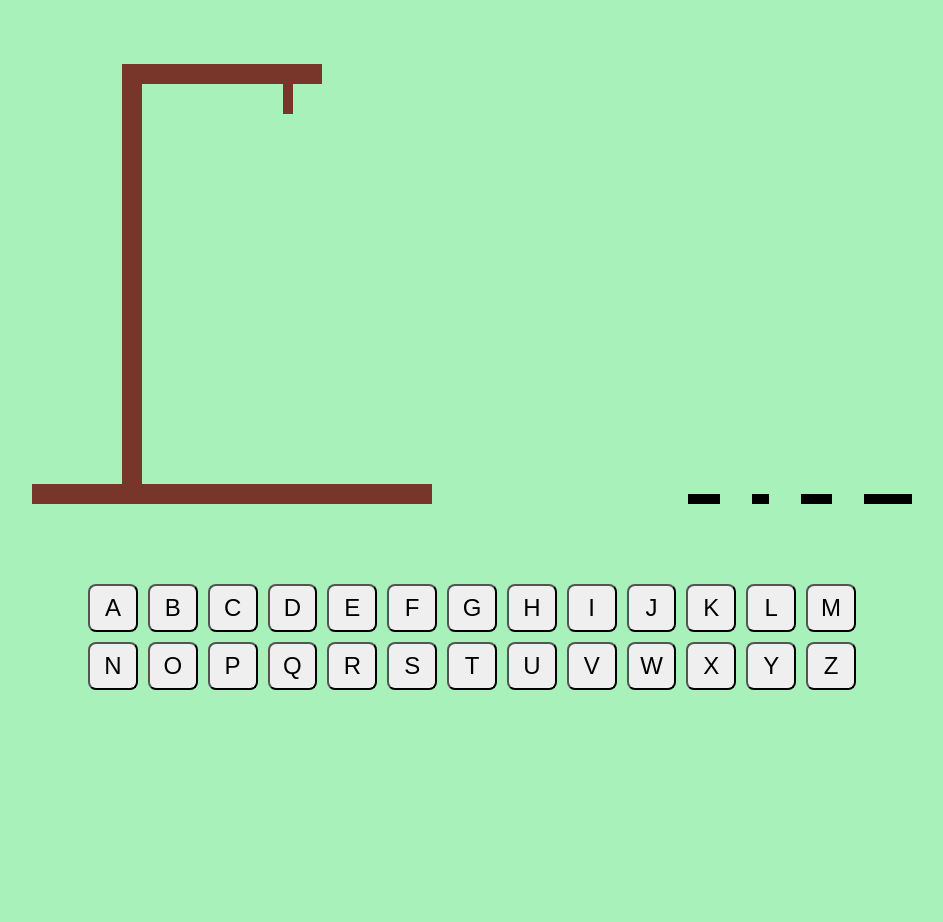
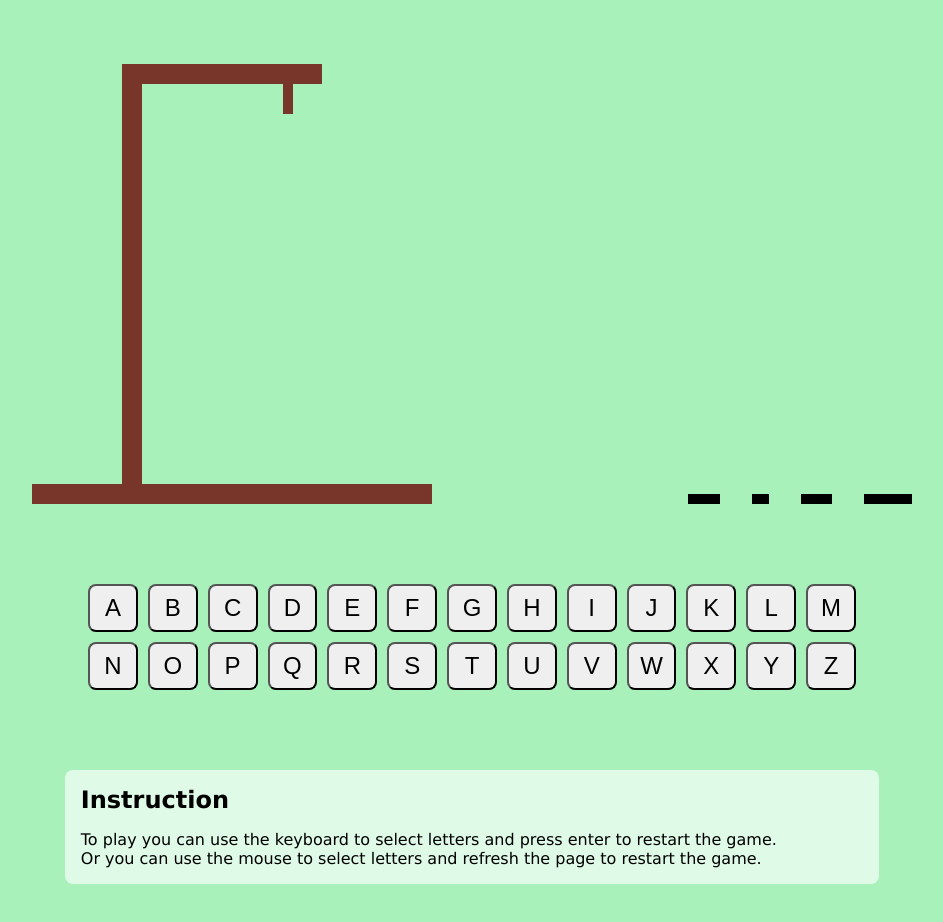
Before and after one commit to BarbaraPapa/Hangman-game, a React (Vite) app: page / in a window 1280 px wide. Shown: the top 922 px of the page, without its empty margins (168-1111 px from the left). Before the commit the page ends 800 px from the top, so only its background shows below. Built offline with nearby package versions, Linux system fonts and the light colour scheme.

Commit message:
added instruction section and modified structure for word section

```diff
--- a/src/App.tsx
+++ b/src/App.tsx
@@ -61,17 +61,26 @@ function App() {
 
   return (
     <div>
-      <h1>{isWinner && "You Won!"}
-        {isLoser && "You Lose 🫣"}</h1>
       <main>
         <HangmanSketch numberOfGuesses={incorrectLetters.length} />
-        <HangmanWord reveal={isLoser} guessedLetters={guessedLetters} wordToGuess={wordToGuess} />
+        <section>
+          <h1>{isWinner && "You Won! 🎉"}
+            {isLoser && "You Lose 🫣"}</h1>
+          <div>
+            <HangmanWord reveal={isLoser} guessedLetters={guessedLetters} wordToGuess={wordToGuess} />
+          </div>
+        </section>
       </main>
       <Keyboard
         disabled={isWinner || isLoser}
         activeLetters={guessedLetters.filter(letter => wordToGuess.includes(letter))}
         inactiveLetters={incorrectLetters}
         addGuessedLetter={addGuessedLetter} />
+      <div className="info">
+        <h2>Instruction</h2>
+        <p>To play you can use the keyboard to select letters and press enter to restart the game.</p>
+        <p>Or you can use the mouse to select letters and refresh the page to restart the game.</p>
+      </div>
     </div>
   )
 }
--- a/src/HangmanWord/hangmanWord.css
+++ b/src/HangmanWord/hangmanWord.css
@@ -1,6 +1,7 @@
 
 .word-container{
     display: flex;
+    flex-direction: row;
     font-size: 3.5rem;
     gap: 2rem;
     text-transform: uppercase;
--- a/src/app.css
+++ b/src/app.css
@@ -1,5 +1,5 @@
 h1{
-    margin-top: 4rem;
+    margin-bottom: 15rem;
     text-align: center;
 }
 
@@ -8,4 +8,22 @@ main {
   align-items: flex-end;
   justify-content: space-around;
   margin-bottom: 4rem;
+  margin-top: 4rem;
+
+  & section{
+    display: flex;
+    flex-direction: column;
+  }
 }
+
+.info{
+  margin: 4rem auto;
+  max-width: 80ch;
+  background-color: #ffffffa3;
+  padding: 1rem;
+  border-radius: 0.5rem;
+
+  & h2{
+    margin-bottom: 1rem;
+  }
+}
```
Also changed, not shown: pubblic/bg.png (renamed from pubblic/vectorstock_16453795.png).
